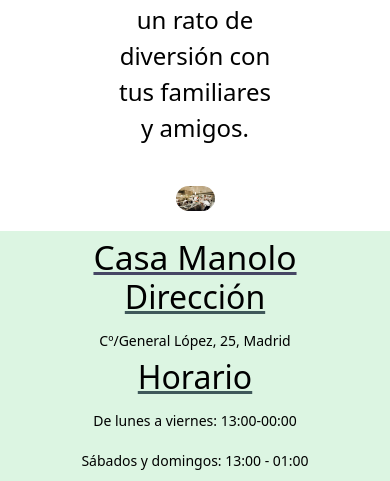
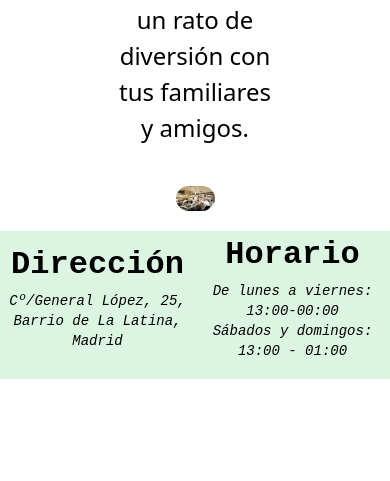
Before and after one commit to LuciaDominguezRodrigo/PracticaJunioFW, a web app: file PracticaFundamentosWeb/index/index.html in a window 390 px wide. Shown: the part 2920-3401 px from the top of the page. After the commit the page ends 3299 px from the top, so only its background shows below. Run offline with its HTML, style and script files only (its server is not run), Linux system fonts and the light colour scheme.

Commit message:
Dividir en columnas el footer y cambiarle el estilo
Se ha dividio el footer en dos columnas (se separan tanto en el medio cuando lo hacemos grande para que quede responsive cuando lo minimizamos). Se ha realizado con porcentajes para que se adapte al contenedor.

Además, se ha arreglado la estética del mismo, quitando los subrayados y poniéndolo más amigable.

```diff
--- a/PracticaFundamentosWeb/css/style.css
+++ b/PracticaFundamentosWeb/css/style.css
@@ -25,42 +25,58 @@ body {
   /*max-height: fit-content;*/
 }
 
-.footer-content{
+
+
+
+
+
+.footer-content {
   display: flex;
   align-items: center;
-  justify-content: center;
-  flex-direction: column;
+  justify-content: space-between;
+}
+
+.columna1 {
+  width: 50%;
+  margin-top: 2%;
+  margin-bottom: 2%;
+  margin-right: -5%;
   text-align: center;
 }
 
-.footer-content h3{
-  font-size: 2.1rem;
-  font-weight: 500;
-  text-transform: capitalize;
-  text-decoration: underline;
-  text-decoration-color: rgb(70, 70, 100);
-  line-height: 2rem;
-  color: black;
-  margin-top: 10px;
+.columna2 {
+  width: 50%;
+  margin-top: 2%;
+  margin-bottom: 2%;
+  margin-left: -5%;
+  text-align: center;
 }
 
+
 .footer-content h2{
+  font-family: 'Courier New', Courier, monospace;
   font-size: 2.0rem;
-  font-weight: 500;
+  font-weight: 800;
   text-transform: capitalize;
-  text-decoration: underline;
   text-decoration-color: rgb(63, 88, 90);
   line-height: 2rem;
   color: black;
 }
 
 .footer-content p{
+  font-family: 'Courier New', Courier, monospace;
+  font-style: italic;
   max-width: 500px;
   margin: 10px auto;
   line-height: 20px;
   font-size: 14px;
   color: black;
+  text-align: center;
 }
+
+
+
+
 
 /*ESTILOS SECCIÓN QUIENES SOMOS*/
 .quienessomos {
--- a/PracticaFundamentosWeb/index/index.html
+++ b/PracticaFundamentosWeb/index/index.html
@@ -144,13 +144,16 @@
   <!--footer-->
   <footer class="footer">
     <div class="footer-content">
-      <h3>Casa Manolo</h3>
-      <h2>Dirección </h2>
-      <p> Cº/General López, 25, Madrid</p>
-
+      <div class="columna1">
+       <h2>Dirección</h2>
+       <p> Cº/General López, 25,<br>
+       Barrio de La Latina, Madrid</p>
+     </div>
+     <div class="columna2">
       <h2>Horario</h2>
-      <p>De lunes a viernes: 13:00-00:00</p>
-      <p>Sábados y domingos: 13:00 - 01:00</p>
+      <p>De lunes a viernes: 13:00-00:00<br>
+         Sábados y domingos: 13:00 - 01:00</p>
+     </div>
     </div>
   </footer>
 
```
